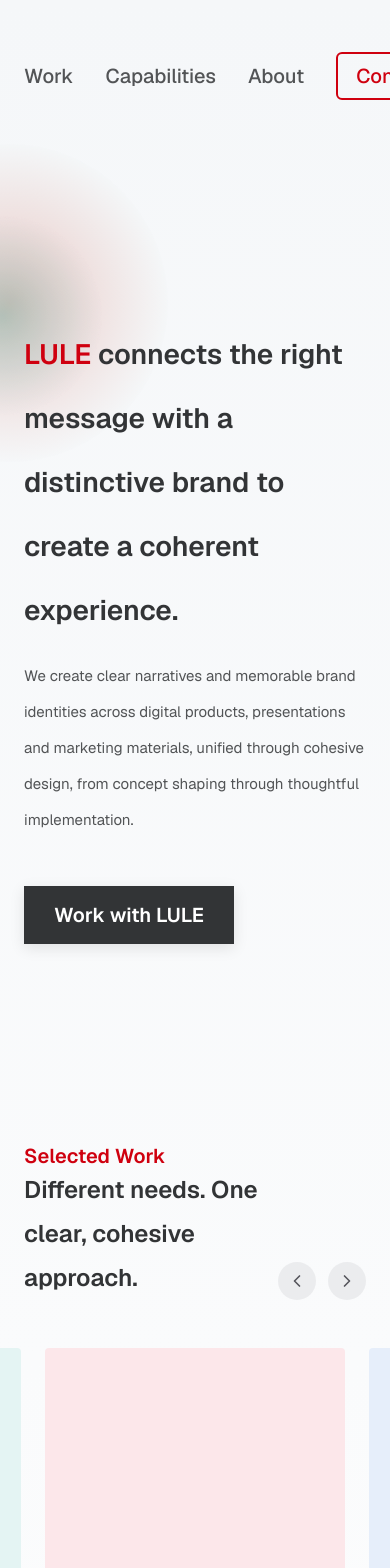
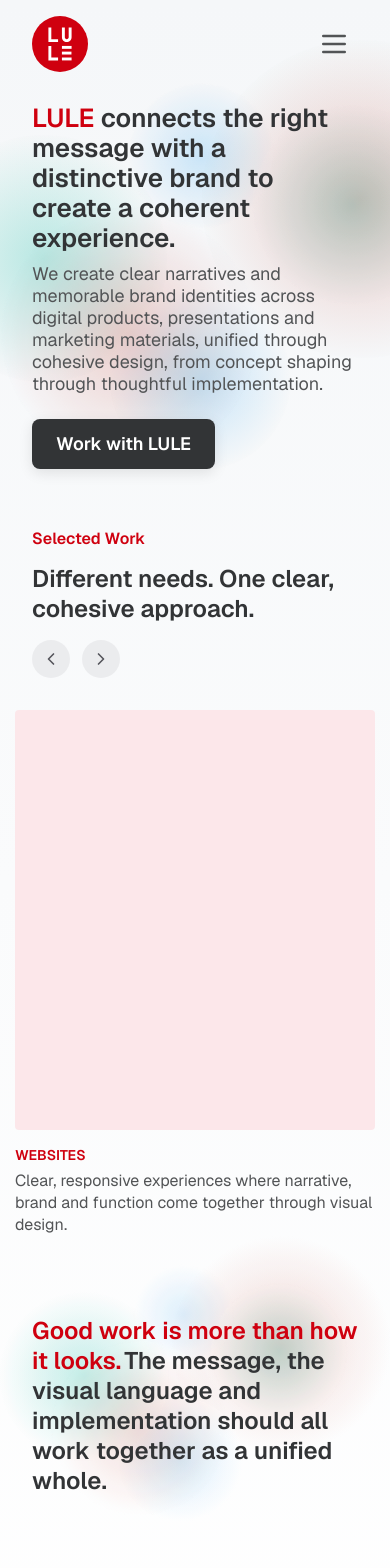
Before and after one commit to yoelrrg-code/lule, a Next.js app: page / in a window 390 px wide. Shown: the top 1568 px of the page. Built offline with nearby package versions, Linux system fonts and the light colour scheme.

Commit message:
feat: implement responsive mobile navigation menu and update design component text and spacing

```diff
--- a/app/globals.css
+++ b/app/globals.css
@@ -112,11 +112,15 @@
   gap: 32px;
 }
 
+.lule-nav .lule-logo{
+  display: none;
+}
+
 .lule-nav a.cta-button {
   color: var(--color-red);
   padding: 12px 18px;
   border-radius: 6px;
-  font-size: 20px;
+  font-size: 18px;
   font-weight: 500;
   text-decoration: none;
   border: 2px solid var(--color-red);
@@ -132,8 +136,8 @@
 .lule-nav a {
   color: var(--color-nav-text);
   text-decoration: none;
-  font-size: 20px;
-  line-height: 20px;
+  font-size: 18px;
+  line-height: 18px;
   letter-spacing: 1%;
   font-weight: 500;
   transition: color 0.2s ease;
@@ -197,7 +201,7 @@
 .hero-content {
   position: relative;
   z-index: 2;
-  max-width: 935px;
+  max-width: 1030px;
 }
 
 .hero-headline {
@@ -219,7 +223,6 @@
   letter-spacing: 0;
   color: #525456;
   margin-bottom: 48px;
-  max-width: 935px;
   font-weight: 400;
 }
 
@@ -230,7 +233,7 @@
   background-color: var(--color-dark-btn);
   color: #FFFFFF;
   padding: 20px 30px;
-  border-radius: 0px;
+  border-radius: 8px;
   font-size: 20px;
   line-height: 18px;
   font-weight: 600;
@@ -270,6 +273,7 @@
   font-weight: 600;
   letter-spacing: 0;
   display: block;
+  margin-bottom: 15px;
 }
 
 .section-title {
@@ -407,27 +411,27 @@
 .case-studies-gray-box {
   background-color: #F5F7F9;
   width: 100%;
-  padding-top: 132px;
-  padding-bottom: 132px;
+  padding-top: 198px;
+  padding-bottom: 198px;
 }
 
 .case-studies-yellow-box {
   background-color: #FFEAC9;
   width: 100%;
-  padding-top: 132px;
-  padding-bottom: 132px;
+  padding-top: 198px;
+  padding-bottom: 198px;
   padding-left: 50%;
 }
 
 .case-studies-cyan-box {
   background-color: #DEEFFF;
   width: 100%;
-  padding-top: 132px;
-  padding-bottom: 132px;
+  padding-top: 198px;
+  padding-bottom: 198px;
 }
 
 .case-study-card {
-  max-width: 520px;
+  max-width: 550px;
 }
 
 .case-study-tag {
@@ -499,7 +503,11 @@
     width: 440px;
   }
   .work-card-media {
-    height: 300px;
+    height: 420px;
+  }
+
+  .slider-track{
+    gap: 15px;
   }
 }
 
@@ -511,10 +519,10 @@
     font-size: 15px;
   }
   .work-card {
-    width: 300px;
+    width: 360px;
   }
   .work-card-media {
-    height: 240px;
+    height: 420px;
   }
   .section-title {
     font-size: 24px;
@@ -637,6 +645,7 @@
 .about-section {
   position: relative;
   background-color: #F5F7F9;
+  scroll-margin-top: -30px;
 }
 
 .about-text-container {
@@ -666,6 +675,7 @@
 .about-paragraph {
   font-size: 24px;
   line-height: 32px;
+  letter-spacing: 0;
   color: var(--color-nav-text);
   font-weight: 400;
 }
@@ -690,6 +700,14 @@
   position: relative;
   width: 100%;
   height: auto;
+}
+
+.about-mountain-img.desktop{
+  display: block;
+}
+
+.about-mountain-img.mobile{
+  display: none;
 }
 
 .about-mountain-overlay {
@@ -768,7 +786,7 @@
   background-color: var(--color-dark-btn);
   color: #FFFFFF;
   padding: 20px 30px;
-  border-radius: 0px;
+  border-radius: 8px;
   font-size: 20px;
   line-height: 18px;
   font-weight: 600;
@@ -867,50 +885,375 @@
   color: #D2D4D6;
 }
 
-/* Responsive Media Queries for New Sections */
-@media (max-width: 1024px) {
-  .capabilities-grid {
-    grid-template-columns: repeat(2, 1fr);
-    gap: 32px;
-  }
-  .capabilities-title,
-  .about-title {
-    font-size: 30px;
-    line-height: 38px;
-  }
-  .cta-card-heading {
-    font-size: 28px;
-    line-height: 36px;
-  }
+/* Mobile Menu Button - hidden on desktop */
+.mobile-menu-btn {
+  display: none;
+  background: transparent;
+  border: none;
+  color: var(--color-nav-text);
+  cursor: pointer;
+  padding: 8px;
+  align-items: center;
+  justify-content: center;
 }
 
-@media (max-width: 640px) {
-  .capabilities-grid {
-    grid-template-columns: 1fr;
-    gap: 32px;
+.mobile-menu-btn svg{
+  width: 32px;
+  height: 32px;
+}
+
+/* ==========================================================================
+   MOBILE & TABLET RESPONSIVE STYLES (<= 1024px)
+   ========================================================================== */
+@media (max-width: 1024px) {
+  /* Container Padding */
+  .lule-container {
+    padding-left: 32px;
+    padding-right: 32px;
   }
-  .capabilities-section,
-  .about-text-container {
+
+  /* Header & Navigation */
+  .mobile-menu-btn {
+    display: flex;
+    z-index: 110;
+  }
+
+  .lule-header {
+    padding-top: 16px;
+    padding-bottom: 16px;
+  }
+
+  .lule-header.is-scrolled {
+    background-color: rgba(255, 255, 255, 0.4);
+    backdrop-filter: blur(16px) !important;
+    -webkit-backdrop-filter: blur(16px) !important;
+  }
+
+  .lule-logo {
+    width: 56px;
+    height: 56px;
+  }
+
+  .lule-header.is-scrolled .lule-logo {
+    width: 56px;
+    height: 56px;
+  }
+
+  .lule-nav {
+    position: fixed;
+    top: 0;
+    left: 0;
+    width: 100vw;
+    height: 100vh;
+    background-color: rgba(255, 255, 255, 1);
+    backdrop-filter: blur(20px);
+    flex-direction: column;
+    justify-content: flex-start;
+    align-items: flex-start;
+    gap: 0;
+    z-index: 100;
+    opacity: 0;
+    pointer-events: none;
+    transition: opacity 0.3s ease;
+    padding: 16px 32px;
+  }
+
+  .lule-nav .lule-logo{
+    display: block;
+    margin-bottom: 40px;
+  }
+
+  .lule-nav.is-open {
+    opacity: 1;
+    pointer-events: auto;
+  }
+
+  .lule-nav a {
+    font-size: 28px;
+    line-height: 60px;
+    letter-spacing: -1%;
+    font-weight: 600;
+  }
+
+  .lule-nav a.cta-button {
+    font-size: 28px;
+    line-height: 60px;
+    font-weight: 600;
+    border: none;
+    padding: 0;
+    width: auto;
+    max-width: auto;
+  }
+
+  .lule-nav a.cta-button:hover, .lule-nav a.cta-button:focus{
+    background-color: transparent;
+    transform: none;
+    box-shadow: none;
+    color: var(--color-red);
+  }
+
+  /* Hero Section */
+  .hero-section {
+    padding-top: 103px;
+    padding-bottom: 60px;
+  }
+
+  .hero-headline {
+    font-size: 26px;
+    line-height: 30px;
+    margin-bottom: 10px;
+  }
+
+  .hero-description {
+    font-size: 18px;
+    line-height: 22px;
+    margin-bottom: 24px;
+  }
+
+  .hero-btn {
+    padding: 16px 24px;
+    font-size: 18px;
+    justify-content: center;
+    text-align: center;
+  }
+
+  .circles-animation {
+    width: 550px;
+    top: 40px;
+    left: 50%;
+  }
+
+  .section-tag{
+    font-size: 16px;
+    line-height: 20px;
+  }
+
+  /* Selected Work Section */
+  .selected-work-section {
+    scroll-margin-top: 20px;
+  }
+
+  .section-header {
+    flex-direction: column;
+    align-items: flex-start;
+    gap: 16px;
+    margin-bottom: 32px;
+  }
+
+  .section-title {
+    font-size: 24px;
+    line-height: 30px;
+  }
+
+  .work-card-tag{
+    font-size: 14px;
+    line-height: 18px;
+  }
+
+  .work-card-desc{
+    font-size: 16px;
+    line-height: 22px;
+  }
+
+  .slider-controls {
+    align-self: flex-start;
+  }
+
+  /* Good Work Section */
+  .good-work-section {
     padding-top: 80px;
     padding-bottom: 80px;
   }
-  .capabilities-title,
+
+  .good-work-text {
+    font-size: 24px;
+    line-height: 30px;
+  }
+
+  .good-work-red{
+    display: inline;
+    margin-right: 3px;
+  }
+
+  .good-work-circles-animation{
+    top: 0;
+    left: 0;
+    width: 100%;
+  }
+
+  .good-work-circles-animation .hero-bg-circles{
+    width: 120%;
+    left: -10%;
+  }
+
+  /* Case Studies Section */
+  .case-studies-header {
+    padding-top: 60px;
+    padding-bottom: 32px;
+    margin-bottom: 0;
+  }
+
+  .case-study-card {
+    padding: 0;
+    min-height: auto;
+  }
+
+  .case-study-title {
+    font-size: 22px;
+    line-height: 28px;
+  }
+
+  .case-study-text {
+    font-size: 16px;
+    line-height: 22px;
+  }
+
+  .case-study-link{
+    font-size: 16px;
+  }
+
+  .case-studies-yellow-box{
+    padding-left: 0;
+  }
+
+  .case-studies-gray-box, .case-studies-yellow-box, .case-studies-cyan-box{
+    padding-top: 251px;
+    padding-bottom: 45px;
+  }
+
+  .case-study-tag{
+    font-size: 14px;
+    line-height: 18px;
+    margin-bottom: 15px;
+  }
+
+  /* Capabilities Section */
+  .capabilities-section {
+    padding-top: 48px;
+    padding-bottom: 48px;
+    scroll-margin-top: -30px;
+  }
+
+  .capabilities-title {
+    font-size: 24px;
+    line-height: 30px;
+  }
+
+  .capabilities-description {
+    font-size: 16px;
+    line-height: 22px;
+    margin-bottom: 25px;
+  }
+
+  .capabilities-grid {
+    grid-template-columns: 1fr;
+    gap: 36px;
+  }
+
+  .capability-card-title{
+    font-size: 20px;
+    line-height: 24px;
+  }
+
+  .capability-card-text{
+    font-size: 16px;
+    line-height: 22px;
+  }
+
+  .capability-icon svg{
+    height: 60px;
+  }
+
+  /* About Section */
+  .about-text-container {
+    padding-top: 40px;
+    padding-bottom: 0px;
+    margin-bottom: -150px;
+  }
+
+  .about-mountain-wrapper{
+    position: relative;
+    height: auto;
+  }
+
   .about-title {
     font-size: 24px;
-    line-height: 32px;
-  }
-  .cta-card {
-    padding: 48px 24px;
-  }
-  .cta-card-heading {
-    font-size: 22px;
     line-height: 30px;
   }
-  .about-mountain-wrapper {
-    height: 280px;
+
+  .about-paragraph {
+    font-size: 16px;
+    line-height: 22px;
   }
+
+  .about-mountain-img.desktop{
+    display: none;
+  }
+
+  .about-mountain-img.mobile{
+    display: block;
+  }
+
+  /* Conversation CTA Section */
+  .cta-wrapper-section {
+    margin-bottom: -140px;
+    margin-top: -125px;
+  }
+
+  .cta-card {
+    padding: 56px 24px;
+  }
+
+  .cta-card-heading {
+    font-size: 24px;
+    line-height: 30px;
+  }
+
+  .cta-card-btn {
+    display: flex;
+    justify-content: center;
+    box-sizing: border-box;
+    font-size: 16px;
+    line-height: 18px;
+    padding: 14px 20px;
+  }
+
+  .cta-glow .cta-glow-circles{
+    width: auto;
+    height: 100% !important;
+    left: 50%;
+    top: 50%;
+    transform: translate(-50%, -50%);
+  }
+
+  /* Footer Section */
   .lule-main-footer {
-    padding-top: 140px;
+    padding-top: 200px;
     padding-bottom: 40px;
   }
+
+  .footer-logo-link img{
+    width: 72px;
+    height: 72px;
+  }
+
+  .footer-nav {
+    flex-direction: column;
+    gap: 20px;
+    margin-bottom: 40px;
+  }
+
+  .footer-nav a {
+    font-size: 18px;
+  }
+
+  .footer-worldwide {
+    font-size: 18px;
+    line-height: 24px;
+  }
+
+  .footer-company,
+  .footer-copyright {
+    font-size: 14px;
+  }
 }
--- a/components/GoodWork.tsx
+++ b/components/GoodWork.tsx
@@ -24,7 +24,7 @@
       <div className="good-work-content">
         <p className="good-work-text">
           <span className="good-work-red">Good work is more than how it looks.</span>
-          The message, the visual language and implementation should all work as one cohesive whole.
+          The message, the visual language and implementation should all work together as a unified whole.
         </p>
       </div>
     </section>
--- a/components/Header.tsx
+++ b/components/Header.tsx
@@ -2,9 +2,11 @@
 
 import React, { useState, useEffect } from 'react';
 import Image from 'next/image';
+import { Menu, X } from 'lucide-react';
 
 export default function Header() {
   const [isScrolled, setIsScrolled] = useState(false);
+  const [isMenuOpen, setIsMenuOpen] = useState(false);
 
   useEffect(() => {
     const handleScroll = () => {
@@ -23,17 +25,31 @@
     };
   }, []);
 
+  const closeMenu = () => setIsMenuOpen(false);
+
   return (
-    <header className={`lule-header ${isScrolled ? 'is-scrolled' : ''}`}>
+    <header className={`lule-header ${isScrolled ? 'is-scrolled' : ''} ${isMenuOpen ? 'menu-open' : ''}`}>
       <div className="lule-container lule-header-inner">
-        <a href="#" className="lule-logo" aria-label="LULE Home">
+        <a href="#" className="lule-logo" aria-label="LULE Home" onClick={closeMenu}>
           <Image src="/logo.svg" alt="LULE Logo" width={80} height={80} priority />
         </a>
-        <nav className="lule-nav">
-          <a href="#work">Work</a>
-          <a href="#capabilities">Capabilities</a>
-          <a href="#about">About</a>
-          <a className="cta-button" href="#contact">Contact</a>
+
+        <button
+          className="mobile-menu-btn"
+          onClick={() => setIsMenuOpen(!isMenuOpen)}
+          aria-label={isMenuOpen ? "Close Menu" : "Open Menu"}
+        >
+          {isMenuOpen ? <X size={32} /> : <Menu size={32} />}
+        </button>
+
+        <nav className={`lule-nav ${isMenuOpen ? 'is-open' : ''}`}>
+          <a href="#" className="lule-logo" aria-label="LULE Home" onClick={closeMenu}>
+            <Image src="/logo.svg" alt="LULE Logo" width={80} height={80} priority />
+          </a>
+          <a href="#work" onClick={closeMenu}>Work</a>
+          <a href="#capabilities" onClick={closeMenu}>Capabilities</a>
+          <a href="#about" onClick={closeMenu}>About</a>
+          <a className="cta-button" href="#contact" onClick={closeMenu}>Contact</a>
         </nav>
       </div>
     </header>
--- a/components/SelectedWork.tsx
+++ b/components/SelectedWork.tsx
@@ -14,37 +14,37 @@
   {
     id: 'websites',
     category: 'WEBSITES',
-    description: 'Clear, responsive experiences that connect message, brand and function.',
+    description: 'Clear, responsive experiences where narrative, brand and function come together through visual design.',
     bgColor: '#FCE7EA', // Pastel Pink
   },
   {
     id: 'brand-identity',
     category: 'BRAND IDENTITY',
-    description: 'Memorable identities designed to scale and communicate across all touchpoints.',
+    description: 'Visual identities designed to communicate clearly and work consistently across digital and physical touchpoints.',
     bgColor: '#E6EEFA', // Pastel Lavender/Blue
   },
   {
     id: 'applications',
     category: 'APPLICATIONS',
-    description: 'Clear, cohesive interfaces designed around real workflows and user needs.',
+    description: 'User interfaces where product, brand, usability and design come together to create clear digital experiences.',
     bgColor: '#E4F4F3', // Pastel Mint/Teal
   },
   {
     id: 'ecommerce',
-    category: 'ECOMMERCE',
-    description: 'Branded shopping experiences designed to make products easy to explore and buy.',
+    category: 'ONLINE STORES',
+    description: 'Branded shopping experiences designed to connect products, brand and customer experience.',
     bgColor: '#FFF0E5', // Pastel Peach
   },
   {
     id: 'presentations',
     category: 'PRESENTATIONS',
-    description: 'Clear narratives and strong visuals that make ideas easier to understand and remember.',
+    description: 'Clear narratives and strong visual systems for executive, sales and business presentations.',
     bgColor: '#EBEFF5', // Soft Cool Gray
   },
   {
     id: 'design-systems',
-    category: 'DESIGN SYSTEMS',
-    description: 'Scalable systems that keep digital products consistent, efficient and easy to evolve.',
+    category: 'MARKETING MATERIALS',
+    description: 'Branded assets that extend the identity across digital and physical communication, from social content to print pieces.',
     bgColor: '#E4F4F3', // Pastel Mint/Teal
   },
 ];
```
Also changed, not shown: components/About.tsx (+10 -2 lines), components/CaseStudies.tsx (+7 -8 lines).
